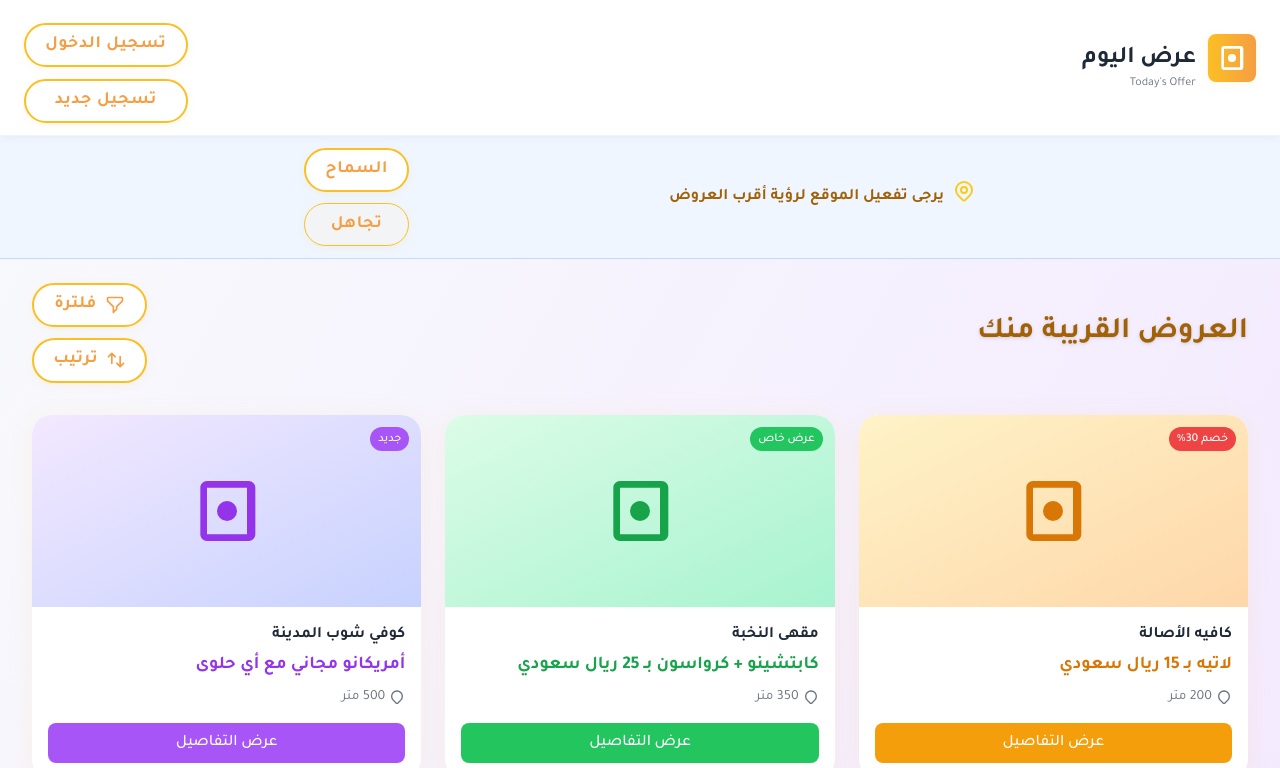
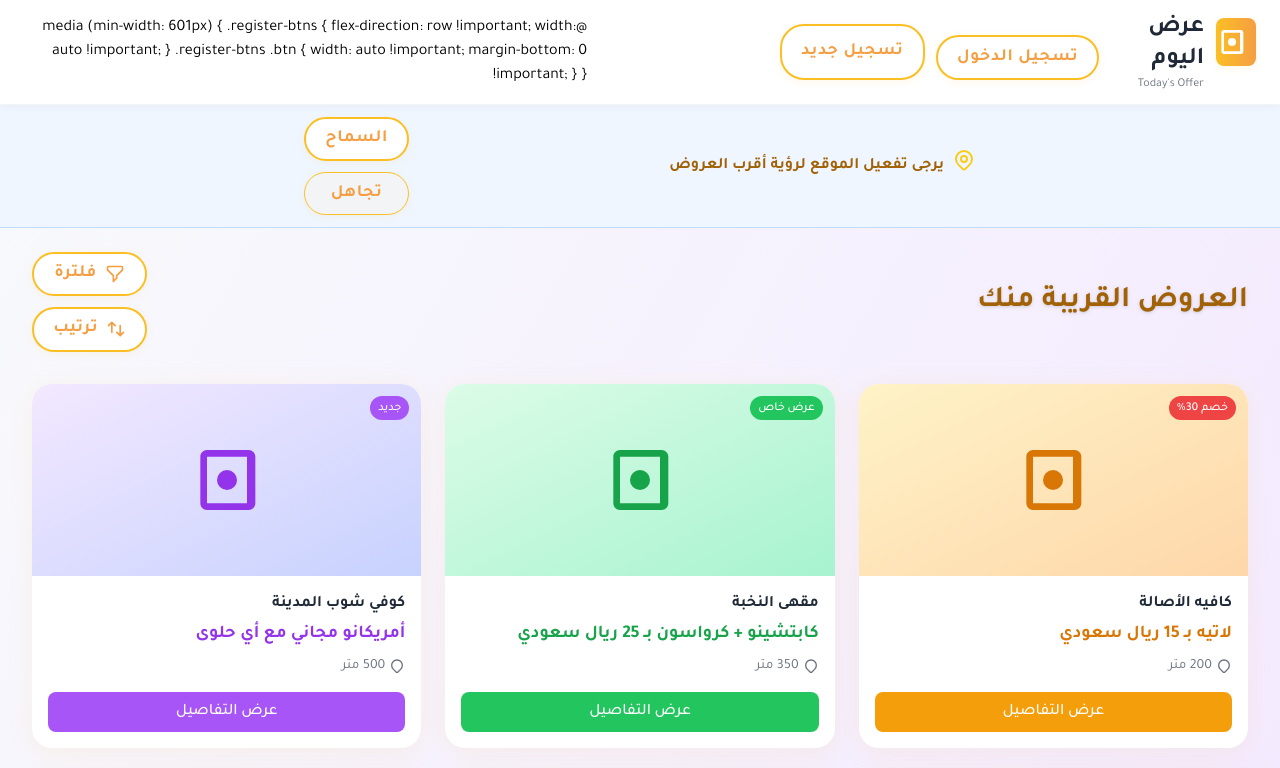
Before and after one commit to SalahJabreel/Today-s-Offer, a plain HTML site: page index.html in a window 1280 px wide. Shown: the top 768 px of the page. Drawn offline with nearby package versions, Linux system fonts and the light colour scheme.

Commit message:
Update index.html
Make registration buttons display side-by-side on desktop and stacked vertically on

```diff
--- a/index.html
+++ b/index.html
@@ -168,10 +168,20 @@
             </div>
         </div>
         <div class="flex items-center space-x-4 space-x-reverse" style="margin-right:2rem;">
-            <div style="width:100%;display:flex;flex-direction:column;gap:0.7rem;">
-                <button class="btn" style="width:100%;margin-top:0.7rem;">تسجيل الدخول</button>
-                <button class="btn" style="width:100%">تسجيل جديد</button>
+            <div class="register-btns" style="display:flex;gap:0.7rem;width:100%;">
+                <button class="btn" style="margin-top:0.7rem;">تسجيل الدخول</button>
+                <button class="btn">تسجيل جديد</button>
             </div>
+        @media (min-width: 601px) {
+            .register-btns {
+                flex-direction: row !important;
+                width: auto !important;
+            }
+            .register-btns .btn {
+                width: auto !important;
+                margin-bottom: 0 !important;
+            }
+        }
         </div>
     </nav>
 
```
